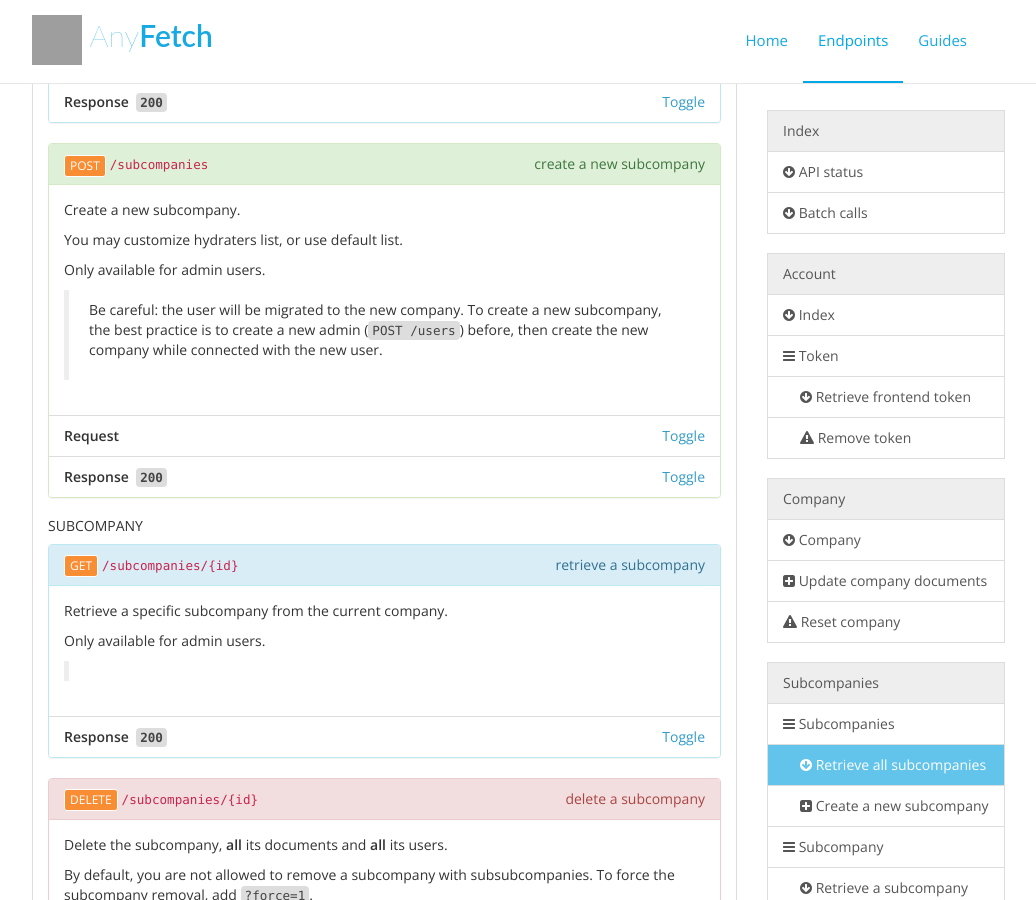
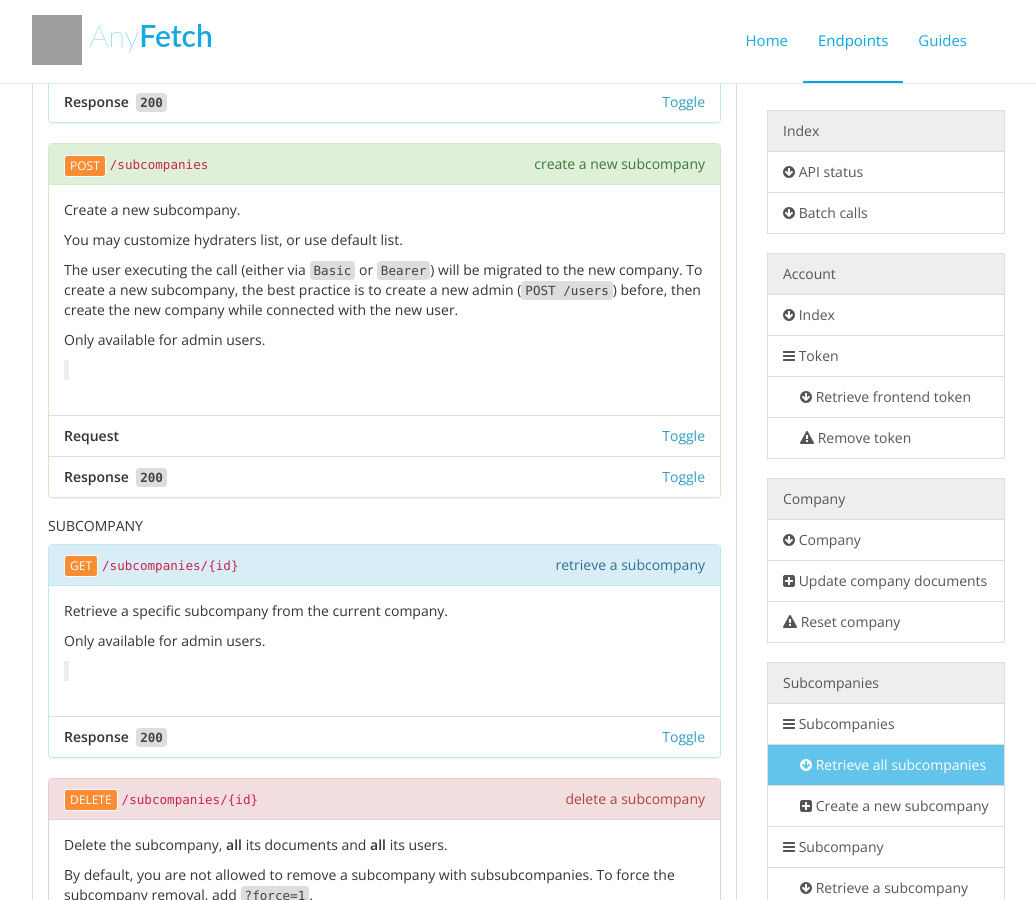
Before and after one commit to AnyFetch/developers.anyfetch.com, a Jekyll site: the page endpoints/index.html, which Jekyll copies as it is, in a window 1280 px wide and 900 px high, scrolled down 3296 px. Shown: the whole window, without its empty margins (133-1169 px from the left). Built offline with Jekyll 4.4.1, drawn with Linux system fonts in a browser that asks for light colours; nearby versions of some CDN libraries; Markdown is read by kramdown in place of the engine named in the settings; some of the changed text lies outside the part shown; grey boxes are pictures that could not be loaded.

Commit message:
Restore warning about user being migrated to new company

```diff
--- a/endpoints/index.html
+++ b/endpoints/index.html
@@ -1,4 +1,4 @@
-<!DOCTYPE html><html lang="en"></html><head><meta charset="utf-8"><meta name="viewport" content="width=device-width, initial-scale=1.0"><meta name="description" content=""><meta name="author" content=""><title>AnyFetch API endpoints</title><link rel="stylesheet" type="text/css" href="/stylesheets/pygment_trac.css" media="screen"><link rel="stylesheet" type="text/css" href="/stylesheets/print.css" media="print"><link rel="icon" type="image/x-icon" href="/images/favicon.ico"><link href="http://fonts.googleapis.com/css?family=Open+Sans:300,400,600,800" rel="stylesheet" type="text/css"><link rel="stylesheet" href="/stylesheets/bootstrap.min.css"><link rel="stylesheet" href="//netdna.bootstrapcdn.com/font-awesome/4.0.3/css/font-awesome.min.css"><link rel="stylesheet" href="//fonts.googleapis.com/css?family=Roboto:400,700|Inconsolata|Raleway:200"><style>/* Highlight.js Theme Tomorrow */
+<!DOCTYPE html><html lang="en"></html><head><meta charset="utf-8"><meta name="viewport" content="width=device-width, initial-scale=1.0"><meta name="description" content=""><meta name="author" content=""><title>AnyFetch API endpoints</title><link rel="stylesheet" type="text/css" href="/stylesheets/pygment_trac.css" media="screen"><link rel="stylesheet" type="text/css" href="/stylesheets/print.css" media="print"><link href="http://fonts.googleapis.com/css?family=Open+Sans:300,400,600,800" rel="stylesheet" type="text/css"><link rel="icon" href="/images/favicon.ico" type="image/x-icon"><link rel="stylesheet" href="/stylesheets/bootstrap.min.css"><link rel="stylesheet" href="//netdna.bootstrapcdn.com/font-awesome/4.0.3/css/font-awesome.min.css"><link rel="stylesheet" href="//fonts.googleapis.com/css?family=Roboto:400,700|Inconsolata|Raleway:200"><style>/* Highlight.js Theme Tomorrow */
 .hljs-comment,.hljs-title{color:#8e908c}.hljs-variable,.hljs-attribute,.hljs-tag,.hljs-regexp,.ruby .hljs-constant,.xml .hljs-tag .hljs-title,.xml .hljs-pi,.xml .hljs-doctype,.html .hljs-doctype,.css .hljs-id,.css .hljs-class,.css .hljs-pseudo{color:#c82829}.hljs-number,.hljs-preprocessor,.hljs-pragma,.hljs-built_in,.hljs-literal,.hljs-params,.hljs-constant{color:#f5871f}.ruby .hljs-class .hljs-title,.css .hljs-rules .hljs-attribute{color:#eab700}.hljs-string,.hljs-value,.hljs-inheritance,.hljs-header,.ruby .hljs-symbol,.xml .hljs-cdata{color:#718c00}.css .hljs-hexcolor{color:#3e999f}.hljs-function,.python .hljs-decorator,.python .hljs-title,.ruby .hljs-function .hljs-title,.ruby .hljs-title .hljs-keyword,.perl .hljs-sub,.javascript .hljs-title,.coffeescript .hljs-title{color:#4271ae}.hljs-keyword,.javascript .hljs-function{color:#8959a8}.hljs{display:block;background:white;color:#4d4d4c;padding:.5em}.coffeescript .javascript,.javascript .xml,.tex .hljs-formula,.xml .javascript,.xml .vbscript,.xml .css,.xml .hljs-cdata{opacity:.5}</style><style>body,
 h4,
 h5 {
@@ -93,12 +93,12 @@ h4 {
     min-width: 212px;
   }
 }
-</style><link rel="stylesheet" href="/stylesheets/landing.css"></head><body><nav role="navigation" class="navbar navbar-default navbar-fixed-top"><div class="container"><div class="navbar-header"><button type="button" data-toggle="collapse" data-target=".navbar-ex1-collapse" class="navbar-toggle"><span class="sr-only">Toggle navigation</span><span class="icon-bar"></span><span class="icon-bar"></span><span class="icon-bar"></span></button><a href="http://anyfetch.com/" class="navbar-brand"><img src="/images/anyfetch_icon.svg"> Any<strong>Fetch</strong></a></div><!--Collect the nav links, forms, and other content for toggling--><div class="collapse navbar-collapse navbar-right navbar-ex1-collapse"><ul class="nav navbar-nav"><li><a href="/" class="navbar-title">Home</a></li><li class="active"><a href="/endpoints" class="navbar-title">Endpoints</a></li><li><a href="/guides" class="navbar-title">Guides</a></li></ul></div><!--/.navbar-collapse--></div><!--/.container--></nav><div class="container content"><div class="row"><div data-spy="scroll" data-target="#nav" class="col-lg-9 col-md-9 col-sm-9 scroll-spy"><div><header><div class="page-header"><h1 id="top">AnyFetch API Documentation</h1></div></header><div class="description"><blockquote>
-<p>This page is AnyFetch reference. See <a href="this page">http://developers.anyfetch.com</a> for informations regarding general usage.</p>
+</style><link rel="stylesheet" href="/stylesheets/landing.css"></head><body><nav role="navigation" class="navbar navbar-default navbar-fixed-top"><div class="container"><div class="navbar-header"><button type="button" data-toggle="collapse" data-target=".navbar-ex1-collapse" class="navbar-toggle"><span class="sr-only">Toggle navigation</span><span class="icon-bar"></span><span class="icon-bar"></span><span class="icon-bar"></span></button><a href="http://anyfetch.com/" class="navbar-brand"><img src="/images/anyfetch_icon.svg"> Any<strong>Fetch</strong></a></div><!--Collect the nav links, forms, and other content for toggling--><div class="collapse navbar-collapse navbar-right navbar-ex1-collapse"><ul class="nav navbar-nav"><li><a href="/" class="navbar-title">Home</a></li><li class="active"><a href="/endpoints" class="navbar-title">Endpoints</a></li><li><a href="/guides" class="navbar-title">Guides</a></li></ul></div><!--/.navbar-collapse--></div><!--/.container--></nav><div class="container content"><div class="row"><div data-spy="scroll" data-target="#nav" class="col-lg-9 col-md-9 col-sm-9 scroll-spy"><div><header><div class="page-header"><h1 id="top">anyFetch API Documentation</h1></div></header><div class="description"><blockquote>
+<p>This page is anyFetch reference. See <a href="this page">http://developers.anyfetch.com</a> for informations regarding general usage.</p>
 </blockquote>
-<p><strong>AnyFetch API</strong> is designed to help you search massive amounts of documents coming from various sources, in various formats. See <a href="/authentication.html">authentication</a> for authentication details.</p>
+<p><strong>anyFetch API</strong> is designed to help you search massive amounts of documents coming from various sources, in various formats. See <a href="/authentication.html">authentication</a> for authentication details.</p>
 <p>Error codes are documented on <a href="/getting-started.html">this page</a>.</p>
-</div></div><div><div class="panel panel-default"><div class="panel-heading"><h3 id="index">Index&nbsp;<a href="#index"><i class="fa fa-link"></i></a></h3></div><div class="panel-body"><h4 id="index-api-status">API status&nbsp;<a href="#index-api-status"><i class="fa fa-link"></i></a></h4><section id="index-api-status-get" class="panel panel-info"><div class="panel-heading"><div style="float:right"><span style="text-transform: lowercase">AnyFetch status</span></div><div style="float:left"><a href="#index-api-status-get" class="btn btn-xs btn-primary">GET</a></div><div style="overflow:hidden"><code>/status</code></div></div><div class="panel-body"><p>Get the current global status for the API.
+</div></div><div><div class="panel panel-default"><div class="panel-heading"><h3 id="index">Index&nbsp;<a href="#index"><i class="fa fa-link"></i></a></h3></div><div class="panel-body"><h4 id="index-api-status">API status&nbsp;<a href="#index-api-status"><i class="fa fa-link"></i></a></h4><section id="index-api-status-get" class="panel panel-info"><div class="panel-heading"><div style="float:right"><span style="text-transform: lowercase">anyFetch status</span></div><div style="float:left"><a href="#index-api-status-get" class="btn btn-xs btn-primary">GET</a></div><div style="overflow:hidden"><code>/status</code></div></div><div class="panel-body"><p>Get the current global status for the API.
 Should have a <code>status</code> of “OK”.</p>
 </div><ul class="list-group"><li class="list-group-item"><strong>Response&nbsp;&nbsp;<code>200</code></strong><a data-toggle="collapse" data-target="#957280a06bc55b8699f318c2550ead43" class="pull-right">Toggle</a></li><li id="957280a06bc55b8699f318c2550ead43" class="list-group-item panel-collapse collapse"><div class="description"></div><h5>Headers</h5><pre><code><span class="hljs-attribute">Content-Type</span>: <span class="hljs-string">application/json</span><br></code></pre><h5>Body</h5><pre><code>{
     "<span class="hljs-attribute">status</span>": <span class="hljs-value"><span class="hljs-string">"ok"</span></span>,
@@ -263,9 +263,9 @@ They allow you to isolate data: no data stored in a subcompany can be accessed f
 ]
 </code></pre></li></ul></section><section id="subcompanies-subcompanies-post" class="panel panel-success"><div class="panel-heading"><div style="float:right"><span style="text-transform: lowercase">Create a new subcompany</span></div><div style="float:left"><a href="#subcompanies-subcompanies-post" class="btn btn-xs btn-success">POST</a></div><div style="overflow:hidden"><code>/subcompanies</code></div></div><div class="panel-body"><p>Create a new subcompany.</p>
 <p>You may customize hydraters list, or use default list.</p>
+<p>The user executing the call (either via <code>Basic</code> or <code>Bearer</code>) will be migrated to the new company. To create a new subcompany, the best practice is to create a new admin (<code>POST /users</code>) before, then create the new company while connected with the new user.</p>
 <p>Only available for admin users.</p>
 <blockquote>
-<p>Be careful: the user will be migrated to the new company. To create a new subcompany, the best practice is to create a new admin (<code>POST /users</code>) before, then create the new company while connected with the new user.</p>
 <ul>
 <li><code>401 Unauthorized</code>: you did not specify any credentials, or you are using a non-supported <code>Authorization</code> scheme</li>
 <li><code>401 InvalidCredentials</code>: you did not specify a token, or your token is invalid / has been revoked.</li>
```
Also changed, not shown: blueprint.md (+2 -1 lines).
